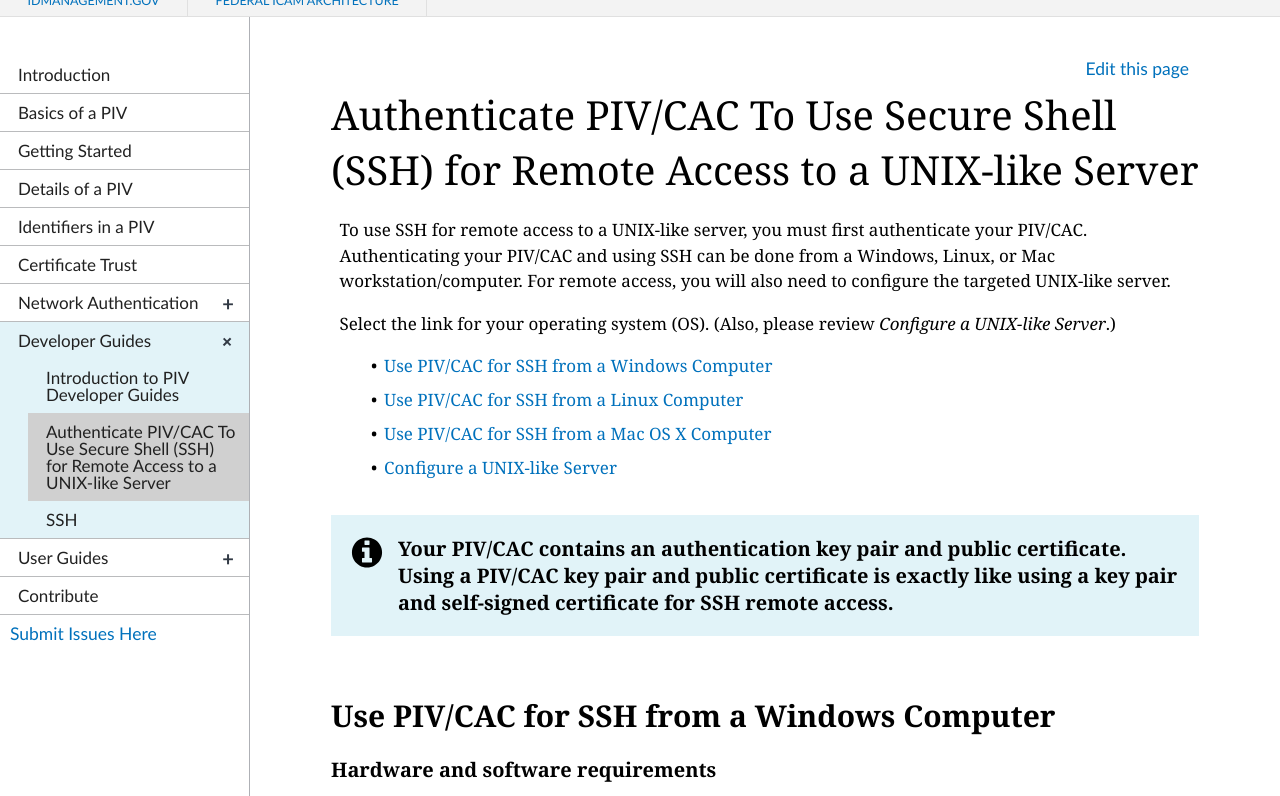
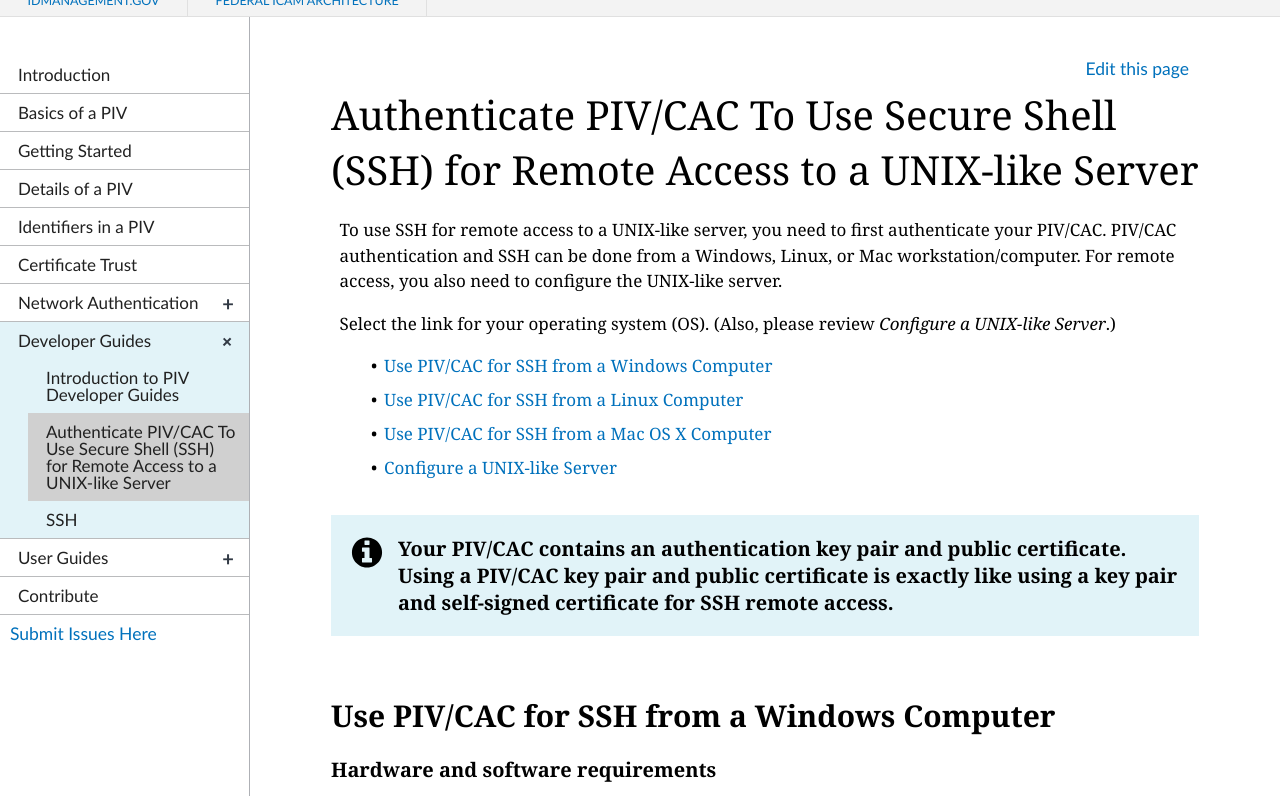
Before and after one commit to GSA/piv-guides, a Jekyll site: the page built from _devconfig/ssh-all-2.md, in a window 1280 px wide and 900 px high, cut to the strip 104-900 px from the top of the window. Built offline with Jekyll 4.4.1, drawn with Linux system fonts in a browser that asks for light colours; nearby versions of some CDN libraries; some of the changed text lies outside the part shown.

Commit message:
Create ssh-all-2.md

```diff
--- a/_devconfig/ssh-all-2.md
+++ b/_devconfig/ssh-all-2.md
@@ -5,7 +5,7 @@ permalink: /devconfig/ssh-all
 collection: devconfig
 ---
 
-To use SSH for remote access to a UNIX-like server, you must first authenticate your PIV/CAC. Authenticating your PIV/CAC and using SSH can be done from a Windows, Linux, or Mac workstation/computer. For remote access, you will also need to configure the targeted UNIX-like server.
+To use SSH for remote access to a UNIX-like server, you need to first authenticate your PIV/CAC. PIV/CAC authentication and SSH can be done from a Windows, Linux, or Mac workstation/computer. For remote access, you also need to configure the UNIX-like server.
 
 Select the link for your operating system (OS). (Also, please review _Configure a UNIX-like Server_.)
 
```
Also changed, not shown: other parts of _devconfig/ssh-all-2.md (+1 -1 lines).
